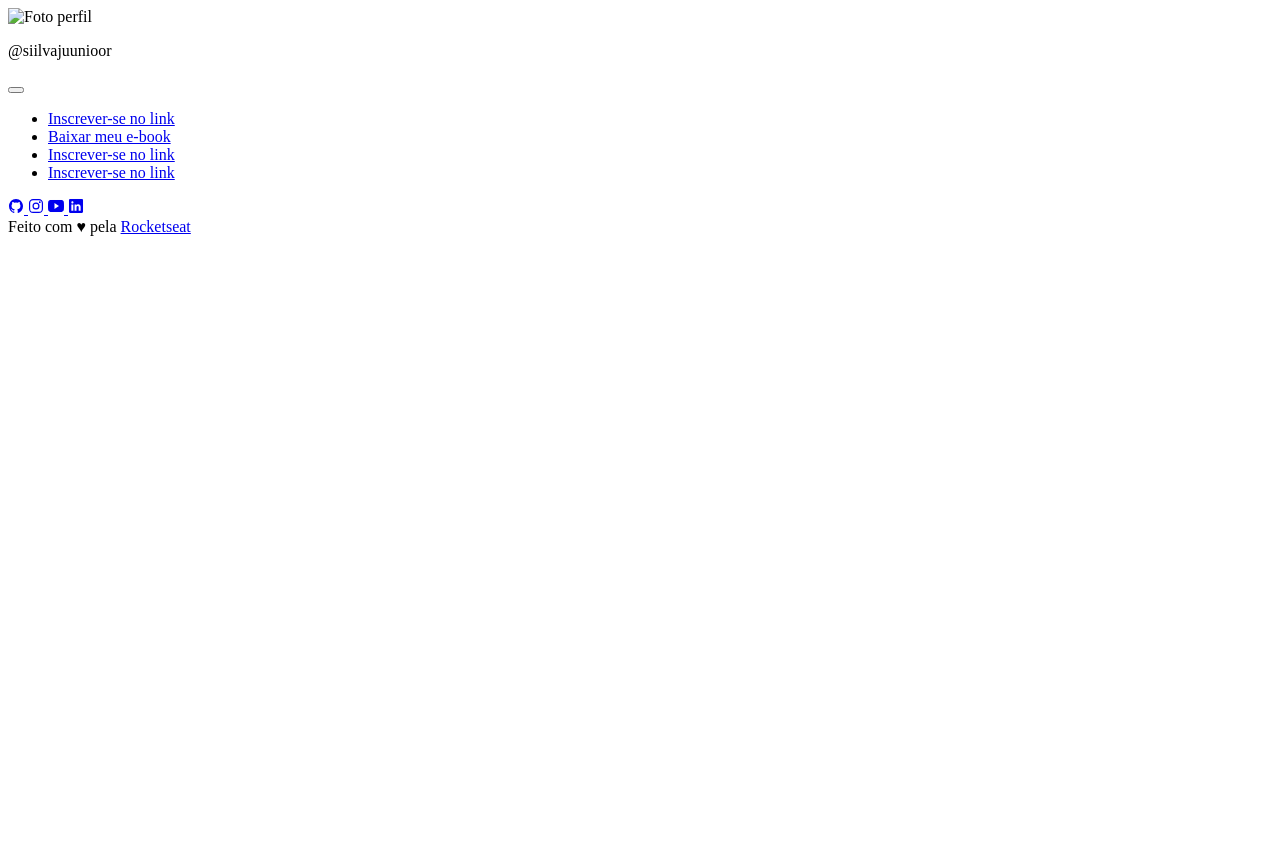
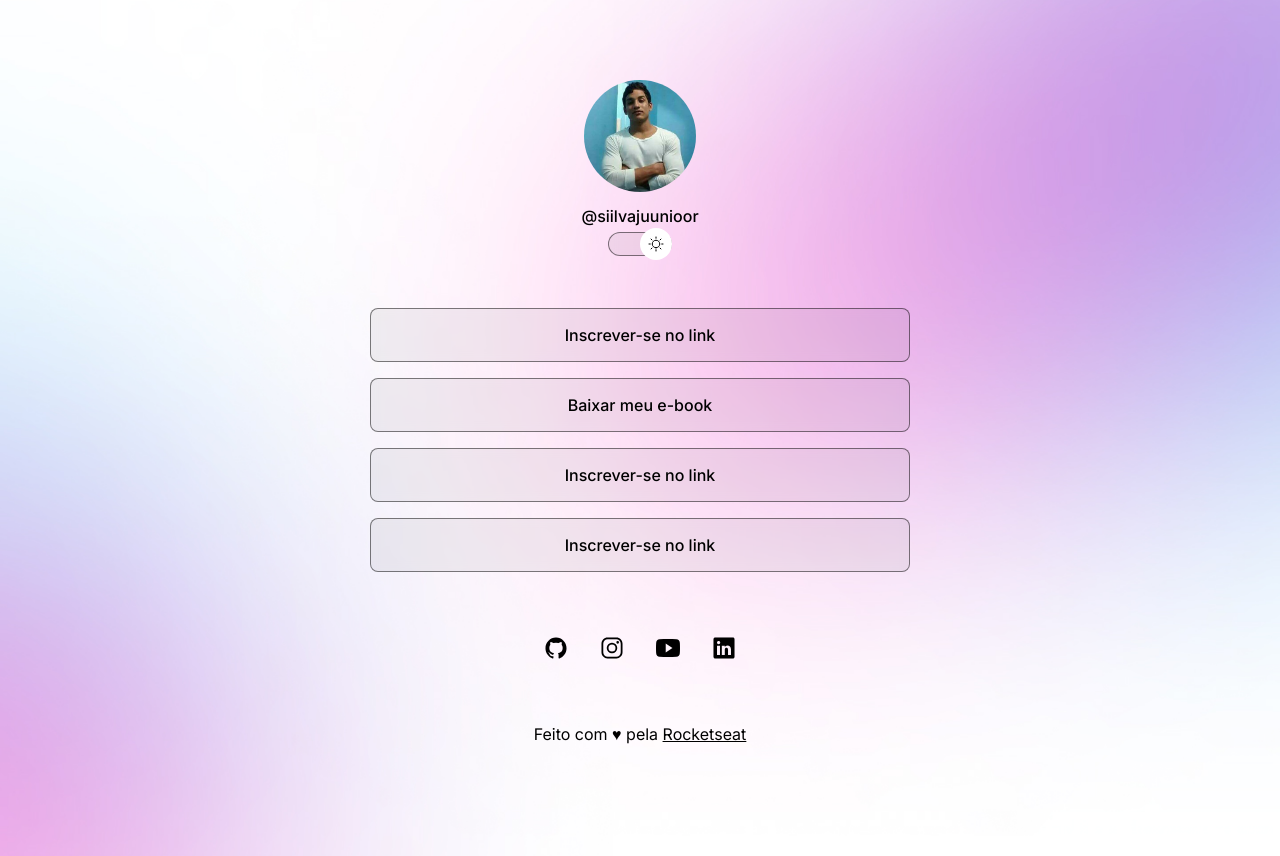
Before and after one commit to SJuniorDev/ProjetoDiscover, a plain HTML site: page index.html in a window 1280 px wide. Before the commit the page ends 800 px from the top, so only its background shows below. Drawn offline with nearby package versions, Linux system fonts and the light colour scheme; the site is published under a folder, as on GitHub Pages, so addresses that start at the root find nothing.

Commit message:
Update index.html

```diff
--- a/index.html
+++ b/index.html
@@ -6,13 +6,13 @@
 <link href="https://fonts.googleapis.com/css2?family=Inter:wght@400;500&display=swap" rel="stylesheet">
     <meta charset="UTF-8">
     <meta name="viewport" content="width=device-width, initial-scale=1.0">
-    <link rel="stylesheet" href="/style.css">
+    <link rel="stylesheet" href="style.css">
     <title>DevLinks</title>
 </head>
 <body>
     <div id="container">
         <div id="profile">
-            <img src="/assets/avatar2.png" alt="Foto perfil">
+            <img src="./assets/avatar2.png" alt="Foto perfil">
             <p>@siilvajuunioor</p>
 
             <div id="swit" onclick="toggleMode()">
```
